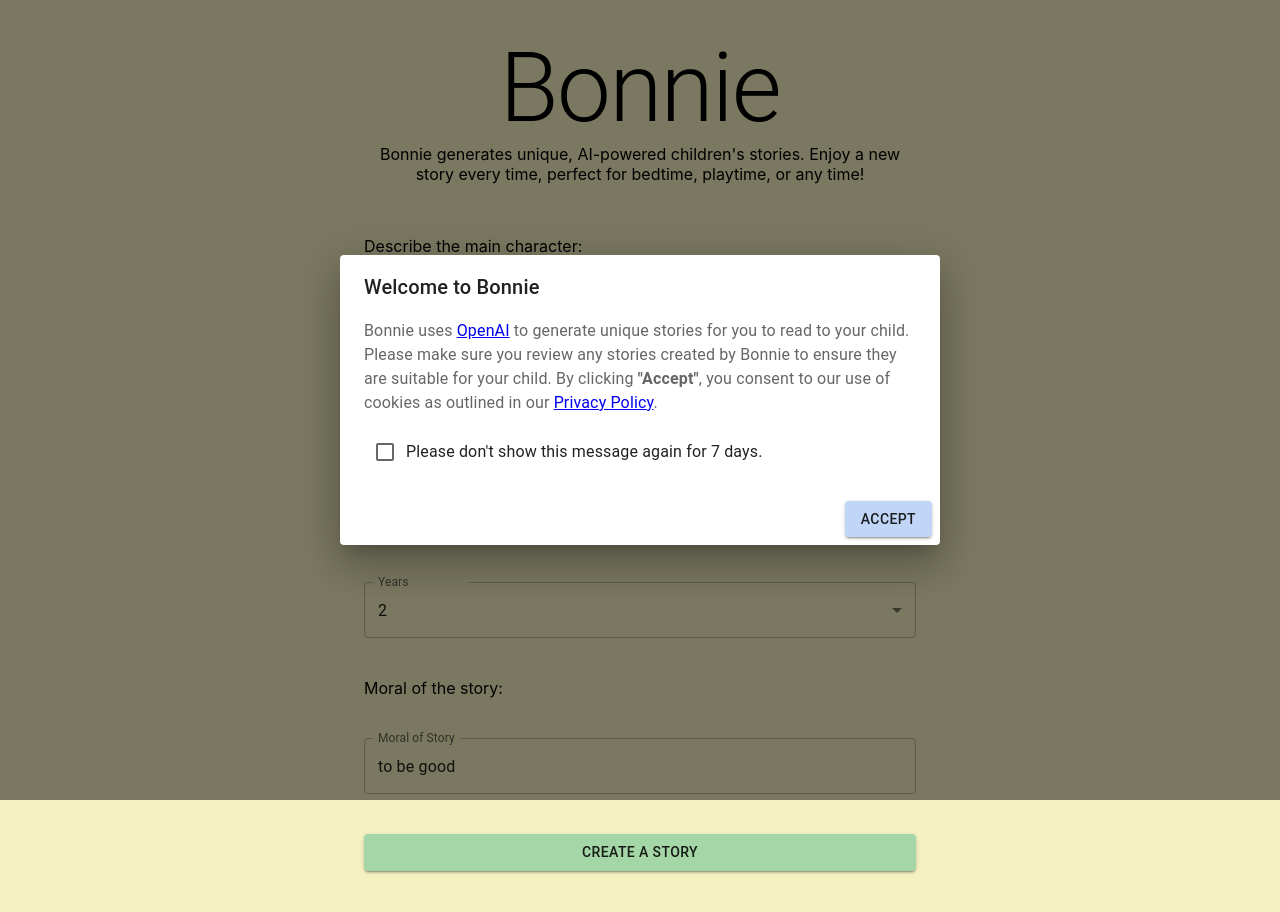
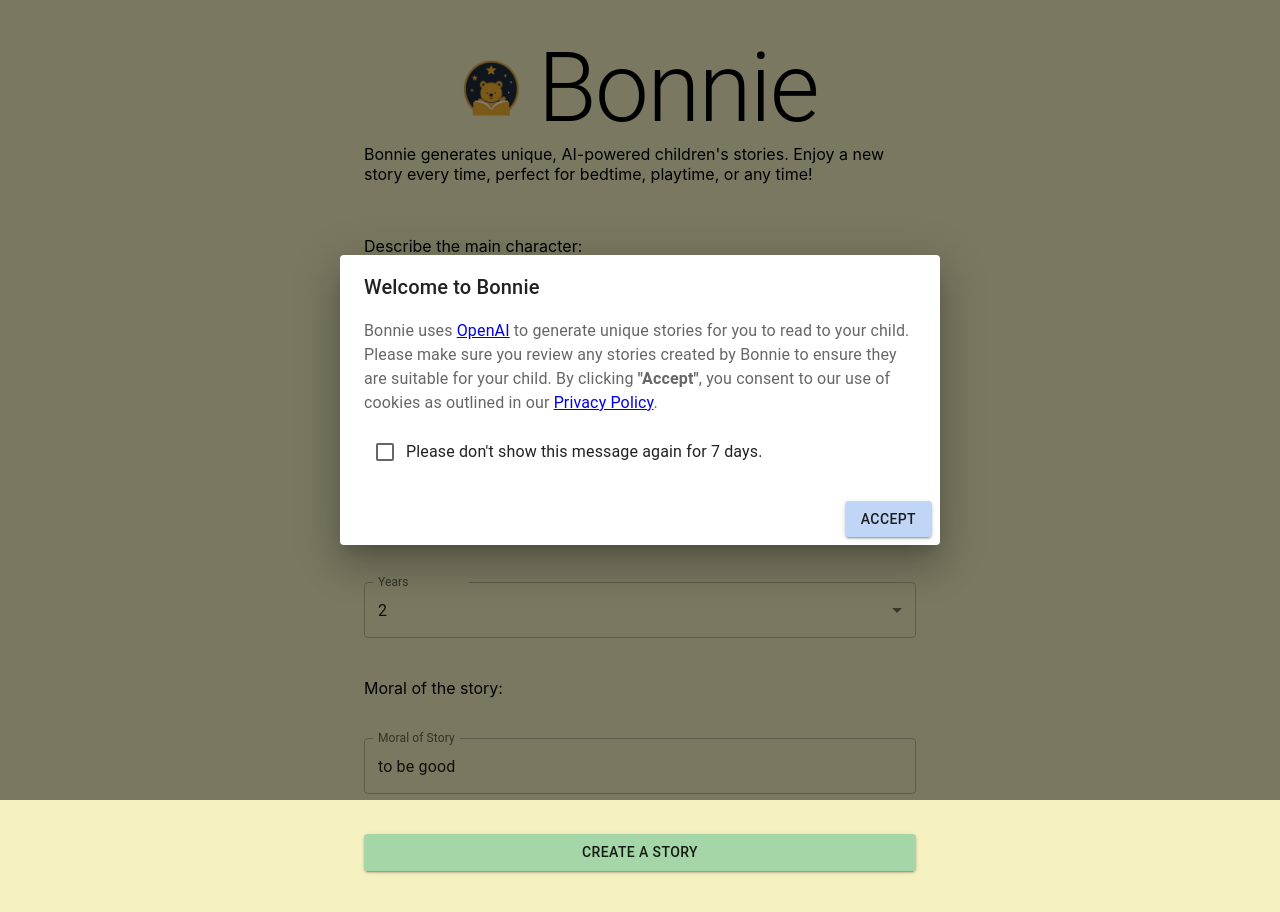
Before and after one commit to simplybenuk/bonnie, a React (Create React App) app in the folder client/: page / in a window 1280 px wide. Shown: the top 912 px of the page. Built offline with nearby package versions, Linux system fonts and the light colour scheme.

Commit message:
Added logo to homepage

```diff
--- a/client/src/pages/HomePage.js
+++ b/client/src/pages/HomePage.js
@@ -1,14 +1,14 @@
 import React, { useState } from 'react';
 import axios from 'axios';
-import { AppBar, Container, Toolbar, Typography, Card, CardContent } from '@mui/material';
+import { AppBar, Box, Container, Toolbar, Typography, Card, CardContent } from '@mui/material';
 import { createTheme, ThemeProvider } from '@mui/material/styles';
 import TermsModal from '../components/TermsModal';
 import StoryForm from '../components/StoryForm';
 import LoadingStory from '../components/LoadingStory';
 import StoryOutput from '../components/StoryOutput';
-
 import '../App.css';
 import background from '../images/background.png';
+import logo from '../images/android-chrome-512x512.png';
 
 const HomePage = () => {
     const [loading, setLoading] = useState(false);
@@ -50,11 +50,14 @@ const HomePage = () => {
         <main>
           <TermsModal />
           <section class='intro'>
-            <Container maxWidth='sm' align='center'>
-              <Typography variant="h1">Bonnie</Typography>
-              <Typography variant="p">
-                Bonnie generates unique, AI-powered children's stories. Enjoy a new story every time, perfect for bedtime, playtime, or any time!
-              </Typography>
+            <Container maxWidth='sm'>
+                <Box display="flex" justifyContent="center" alignItems="center" gap={2}>
+                    <img src={logo} alt="Logo" style={{ height: '60px' }} />
+                    <Typography variant="h1">Bonnie</Typography>
+                </Box>
+                <Typography variant="p" align="center">
+                    Bonnie generates unique, AI-powered children's stories. Enjoy a new story every time, perfect for bedtime, playtime, or any time!
+                </Typography>
             </Container>
           </section>
           {showForm ? (
```
